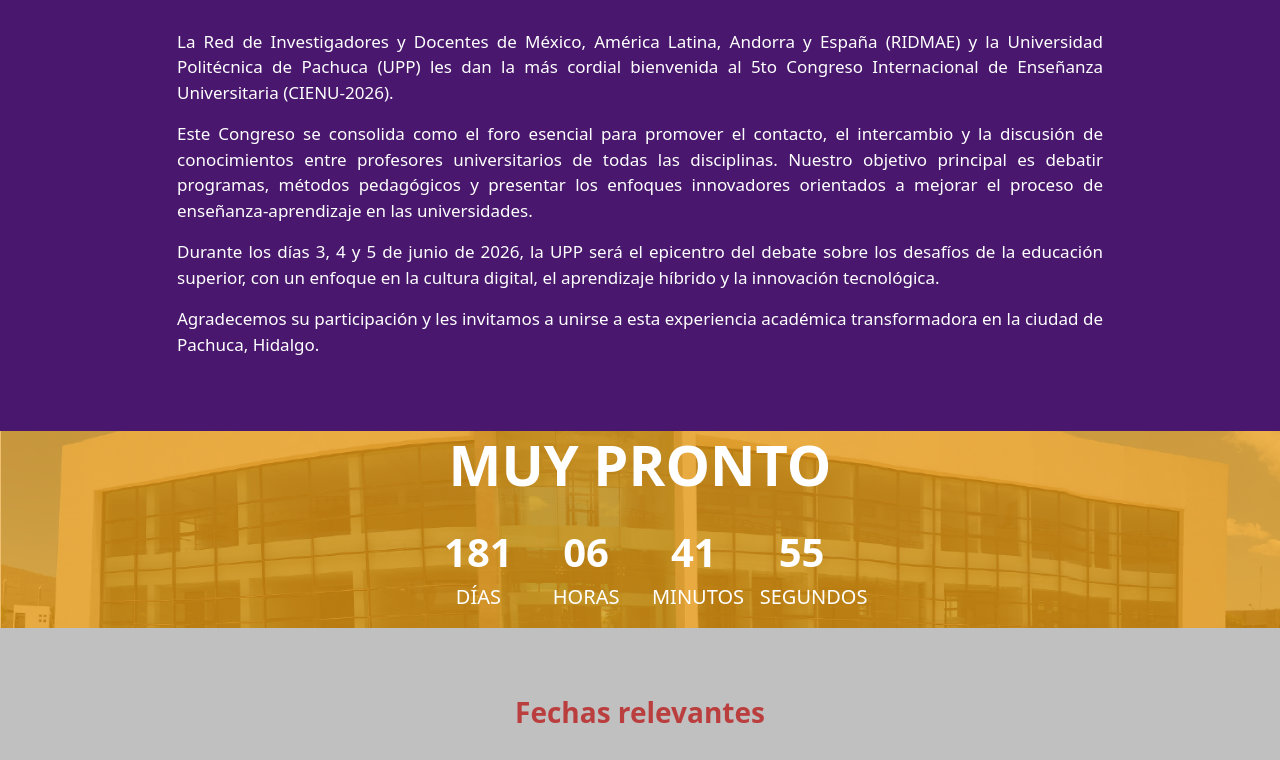
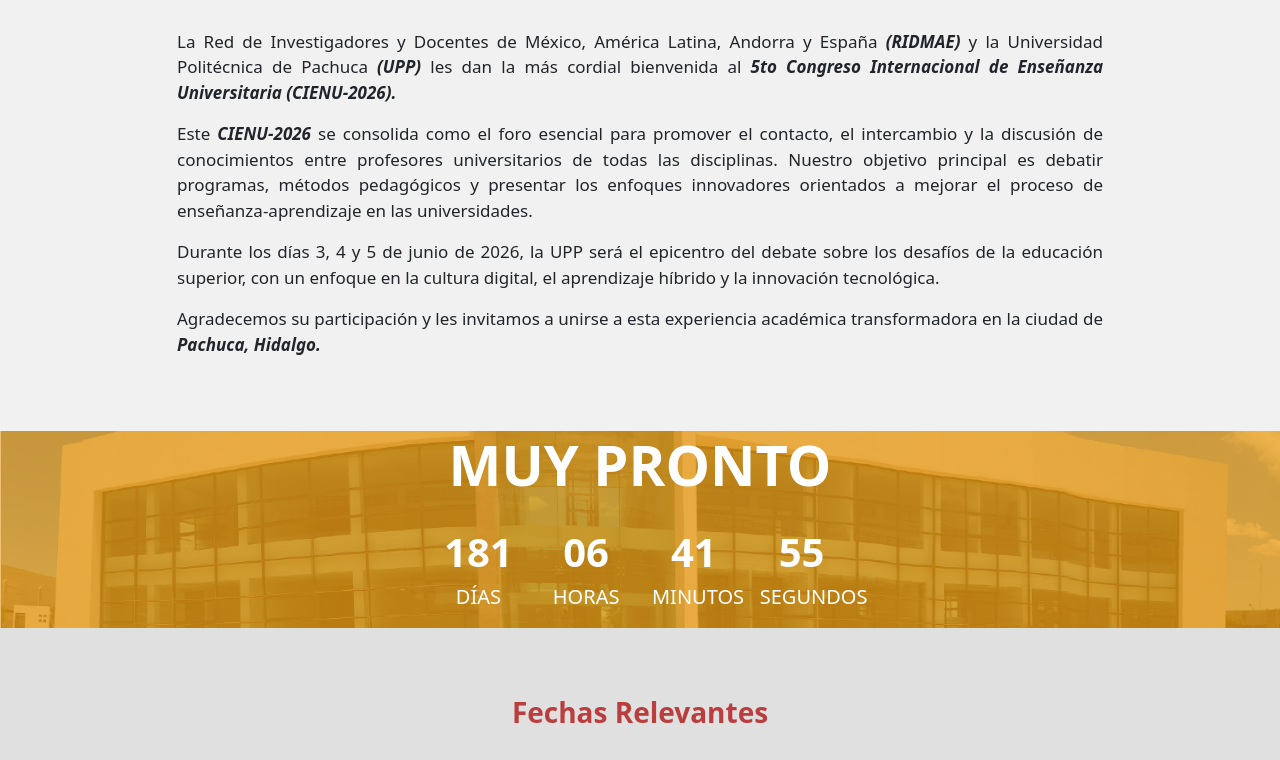
Before and after one commit to KarlaCResendizCruz/CIENU2026, a plain HTML site: page index.html in a window 1280 px wide. Shown: the part 660-1420 px from the top of the page. Drawn offline with nearby package versions, Linux system fonts and the light colour scheme.

Commit message:
Se cambia el banner y se modifica la seccion de bienvenida 03122025 11:18pm

```diff
--- a/index.html
+++ b/index.html
@@ -100,7 +100,7 @@
 <!---NAV2--->
 
 <div class="col text-center row DWIX">
-    <img src="files/banner/CIENUreloj.png" class="img-fluid" alt="CIENU 2026" >
+    <img src="files/banner/CIENUV3.png" class="img-fluid" alt="CIENU 2026" >
 </div>
 <!---NAV3--->
 
@@ -189,18 +189,18 @@
         </div>
     </div>
 </section>
-<section id="BIENVENIDA" style="padding-top: 100px; background-color: #49176D;" class="SectionPadding">
+<section id="BIENVENIDA" style="padding-top: 100px; " class="SectionPadding">
     <div class="col-sm-12 text-center container">
         <div class="row">
             <div class="col-sm-1"></div>
             <div class="col-sm-10">
                 <p style="text-align: justify;" class="Bienvenida">
-                    La Red de Investigadores y Docentes de México, América Latina, Andorra y España (RIDMAE) y la Universidad
-                    Politécnica de Pachuca (UPP) les dan la más cordial bienvenida al 5to Congreso Internacional de Enseñanza
-                    Universitaria (CIENU-2026).
+                    La Red de Investigadores y Docentes de México, América Latina, Andorra y España <em style="font-weight: 700;">(RIDMAE)</em> y la Universidad
+                    Politécnica de Pachuca <em style="font-weight: 700;">(UPP)</em> les dan la más cordial bienvenida al <em style="font-weight: 700;">5to Congreso Internacional de Enseñanza
+                    Universitaria (CIENU-2026).</em>
                 </p>
                 <p style="text-align: justify;" class="Bienvenida">
-                    Este Congreso se consolida como el foro esencial para promover el contacto, el intercambio y la discusión
+                    Este <em style="font-weight: 700;">CIENU-2026</em> se consolida como el foro esencial para promover el contacto, el intercambio y la discusión
                     de conocimientos entre profesores universitarios de todas las disciplinas. Nuestro objetivo principal es
                     debatir programas, métodos pedagógicos y presentar los enfoques innovadores orientados a mejorar el proceso
                     de enseñanza-aprendizaje en las universidades.
@@ -210,7 +210,7 @@
                     educación superior, con un enfoque en la cultura digital, el aprendizaje híbrido y la innovación tecnológica.
                 </p>
                 <p style="text-align: justify; padding-bottom: 50px;" class="Bienvenida">
-                    Agradecemos su participación y les invitamos a unirse a esta experiencia académica transformadora en la ciudad de Pachuca, Hidalgo.
+                    Agradecemos su participación y les invitamos a unirse a esta experiencia académica transformadora en la ciudad de <em style="font-weight: 700;">Pachuca, Hidalgo.</em>
                 </p>
             </div>
             <div class="col-sm-1"></div>
@@ -250,9 +250,9 @@
     </div>
 </div>
 
-<section style="background-color: #c0c0c0;" class="SectionPadding">
+<section style="background-color: #e0e0e0;" class="SectionPadding">
     <div class="col-sm-12" style="padding-top: 60px;">
-        <h3 class="TituloFechas">Fechas relevantes</h3>
+        <h3 class="TituloFechas">Fechas Relevantes</h3>
     </div>
 
     <div class="col-sm-12 text-center container" style="padding-top: 25px; padding-bottom: 35px;">
--- a/style.css
+++ b/style.css
@@ -445,7 +445,6 @@ text-shadow: 0px 3px 3px rgba(255,255,255,0.4),0px -1px 1px rgba(0,0,0,0.3);
 }
 
 .Bienvenida {
-  color: #ffffff;
   font-size: 17px;
   font-weight: 400;
 }
```
Also changed, not shown: files/banner/CIENUV3.png (added).
